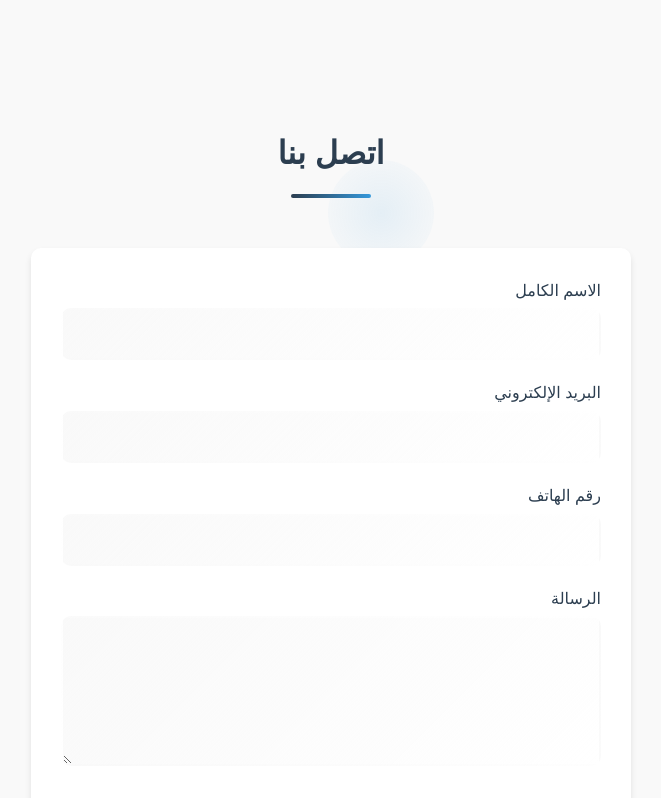
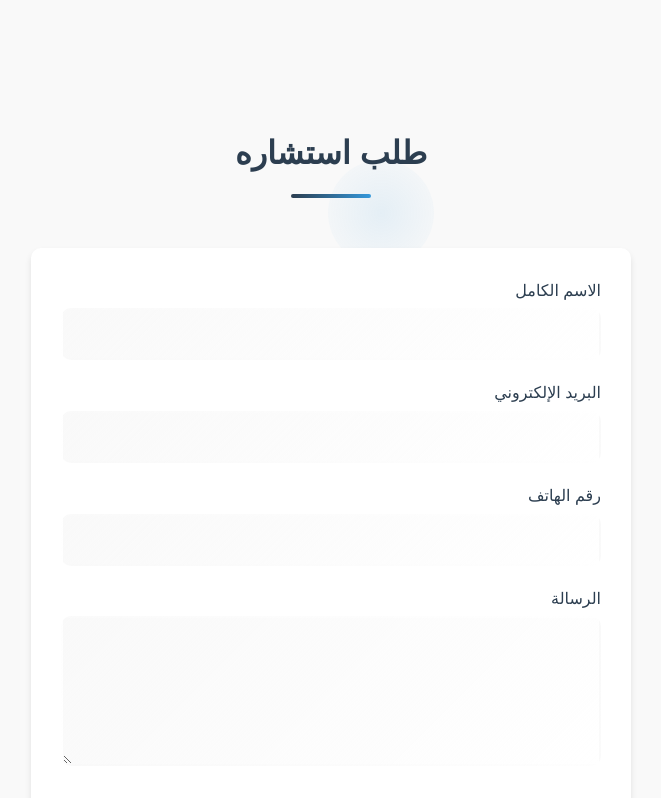
Before and after one commit to seifadelsaad/tryatall, a plain HTML site: page index.html in a window 1280 px wide. Shown: the part 3540-4338 px from the top of the page, without its empty margins (309-970 px from the left). Drawn offline with Linux system fonts and the light colour scheme.

Commit message:
Update index.html

```diff
--- a/index.html
+++ b/index.html
@@ -173,7 +173,7 @@
 
     <section class="section" id="contact">
         <div class="container">
-            <h2 class="section-title">اتصل بنا</h2>
+            <h2 class="section-title">طلب استشاره</h2>
             <div class="contact-form">
                 <form id="contactForm">
                     <div class="form-group">
```
